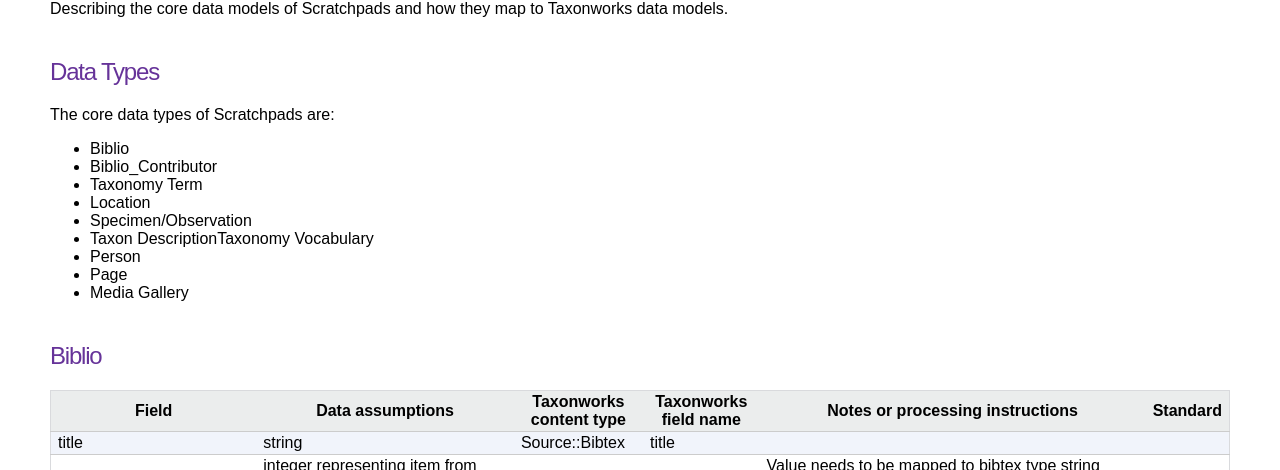
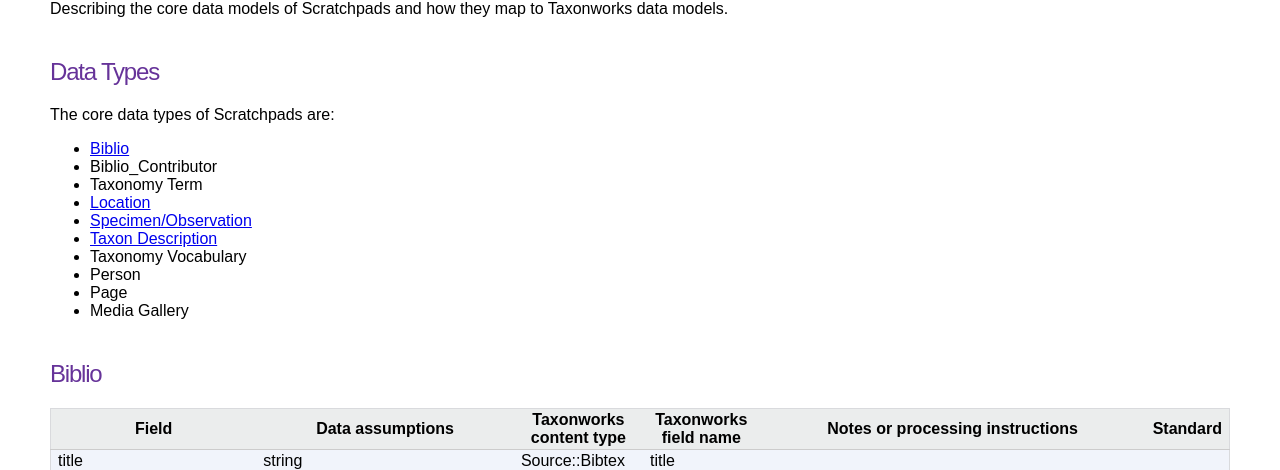
Before and after one commit to NaturalHistoryMuseum/scratchpads-usage, a website: page docs/taxonworks-mappings.html in a window 1280 px wide. Shown: the part 268-738 px from the top of the page. Drawn offline with nearby package versions, Linux system fonts and the light colour scheme.

Commit message:
Update html output

```diff
--- a/docs/taxonworks-mappings.html
+++ b/docs/taxonworks-mappings.html
@@ -143,19 +143,20 @@
 The core data types of Scratchpads are:
 
 <ul>
-	<li>Biblio</li>
+	<li><a href="#biblio">Biblio</a></li>
 	<li>Biblio_Contributor</li>
 	<li>Taxonomy Term</li>
-	<li>Location</li>
-	<li>Specimen/Observation</li>
-	<li>Taxon DescriptionTaxonomy Vocabulary</li>
+	<li><a href="#location">Location</a></li>
+	<li><a href="#specimen-observation">Specimen/Observation</a></li>
+	<li><a href="#spm">Taxon Description</a></li>
+	<li>Taxonomy Vocabulary</li>
 	<li>Person</li>
 	<li>Page</li>
 	<li>Media Gallery</li>
 </ul>
 </section>
 
-<section>
+<section id="biblio">
 <h1>Biblio</h1>
 
 <table><thead><tr><th rowspan="1">Field</th><th rowspan="1">Data assumptions</th><th rowspan="1">Taxonworks content type</th><th rowspan="1">Taxonworks field name</th><th rowspan="1">Notes or processing instructions</th><th rowspan="1">Standard</th></tr></thead><tbody>
@@ -205,7 +206,7 @@
 </tbody></table>
 
 </section>
-<section>
+<section id="spm">
 <h1>SPM</h1>
 
 <p>The Species Profile Model was an experimental TDWG ontology that is no longer actively supported.</p>
@@ -260,7 +261,7 @@
 			<tr><td>field_media</td><td>Media</td><td></td><td></td><td></td><td>undefined</td></tr><tr><td>field_phylogeny</td><td>Phylogeny</td><td></td><td></td><td></td><td>undefined</td></tr><tr><td>field_spm_map</td><td>SPM Map</td><td></td><td></td><td></td><td>undefined</td></tr><tr><td>field_taxonomic_name</td><td>Taxonomic Name</td><td></td><td></td><td></td><td>undefined</td></tr>
 	</tbody></table>
 	</section>
-</section><section>
+</section><section id="#specimen-observation">
 <h1>Specimen/Observation</h1>
 
 <table><thead><tr><th rowspan="1">Field</th><th rowspan="1">Data assumptions</th><th rowspan="1">Taxonworks content type</th><th rowspan="1">Taxonworks field name</th><th rowspan="1">Notes or processing instructions</th><th rowspan="1">Standard</th></tr></thead><tbody>
@@ -268,7 +269,7 @@
 	</tbody></table>
 
 </section>
-<section>
+<section id="location">
 <h1>Location</h1>
 	Location must be split into three records:
 
```
